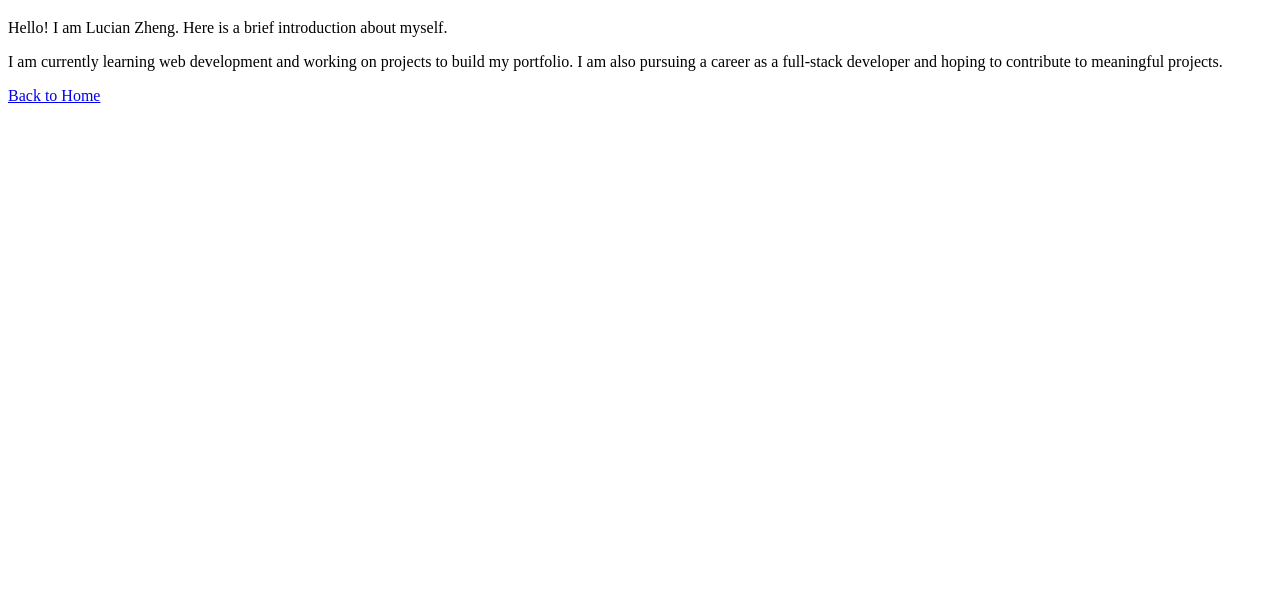
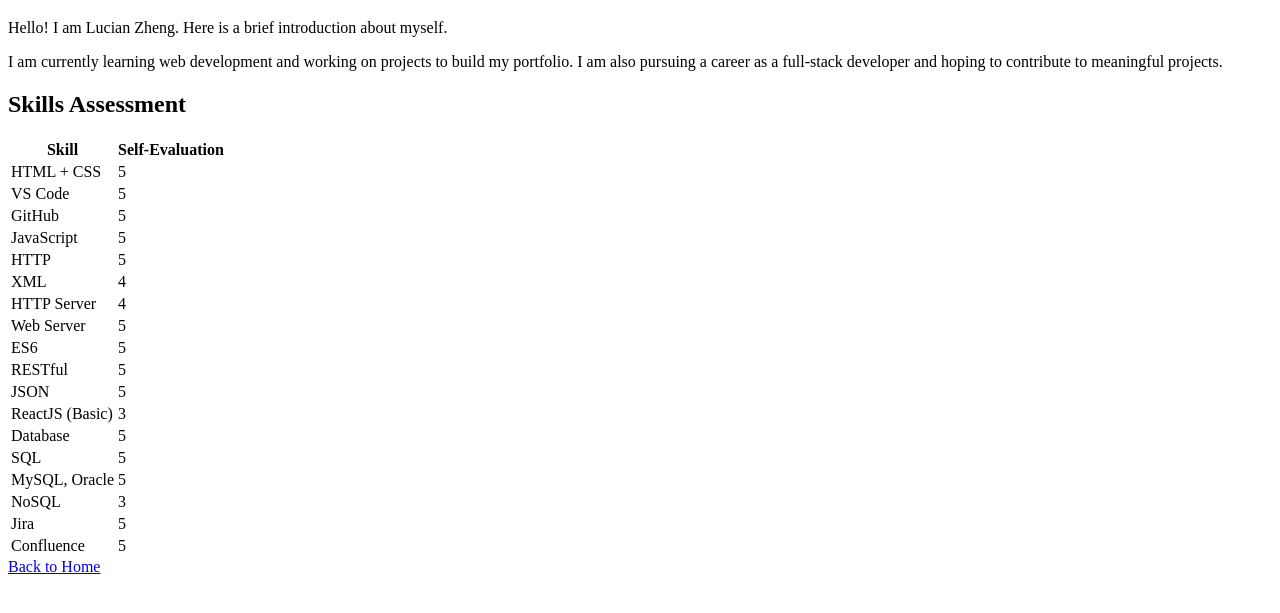
Before and after one commit to lucianzheng/hello-world, a plain HTML site: page about.html in a window 1280 px wide. Shown: the part 61-674 px from the top of the page. Drawn offline with Linux system fonts and the light colour scheme.

Commit message:
update about.html

```diff
--- a/about.html
+++ b/about.html
@@ -11,6 +11,86 @@
 
     <p>I am currently learning web development and working on projects to build my portfolio. I am also pursuing a career as a full-stack developer and hoping to contribute to meaningful projects.</p>
 
+    <h2>Skills Assessment</h2>
+    <table>
+        <tr>
+            <th>Skill</th>
+            <th>Self-Evaluation</th>
+        </tr>
+        <tr>
+            <td>HTML + CSS</td>
+            <td>5</td>
+        </tr>
+        <tr>
+            <td>VS Code</td>
+            <td>5</td>
+        </tr>
+        <tr>
+            <td>GitHub</td>
+            <td>5</td>
+        </tr>
+        <tr>
+            <td>JavaScript</td>
+            <td>5</td>
+        </tr>
+        <tr>
+            <td>HTTP</td>
+            <td>5</td>
+        </tr>
+        <tr>
+            <td>XML</td>
+            <td>4</td>
+        </tr>
+        <tr>
+            <td>HTTP Server</td>
+            <td>4</td>
+        </tr>
+        <tr>
+            <td>Web Server</td>
+            <td>5</td>
+        </tr>
+        <tr>
+            <td>ES6</td>
+            <td>5</td>
+        </tr>
+        <tr>
+            <td>RESTful</td>
+            <td>5</td>
+        </tr>
+        <tr>
+            <td>JSON</td>
+            <td>5</td>
+        </tr>
+        <tr>
+            <td>ReactJS (Basic)</td>
+            <td>3</td>
+        </tr>
+        <tr>
+            <td>Database</td>
+            <td>5</td>
+        </tr>
+        <tr>
+            <td>SQL</td>
+            <td>5</td>
+        </tr>
+        <tr>
+            <td>MySQL, Oracle</td>
+            <td>5</td>
+        </tr>
+        <tr>
+            <td>NoSQL</td>
+            <td>3</td>
+        </tr>
+        <tr>
+            <td>Jira</td>
+            <td>5</td>
+        </tr>
+        <tr>
+            <td>Confluence</td>
+            <td>5</td>
+        </tr>
+    </table>
+
     <a href="index.html">Back to Home</a>
 </body>
 </html>
```
